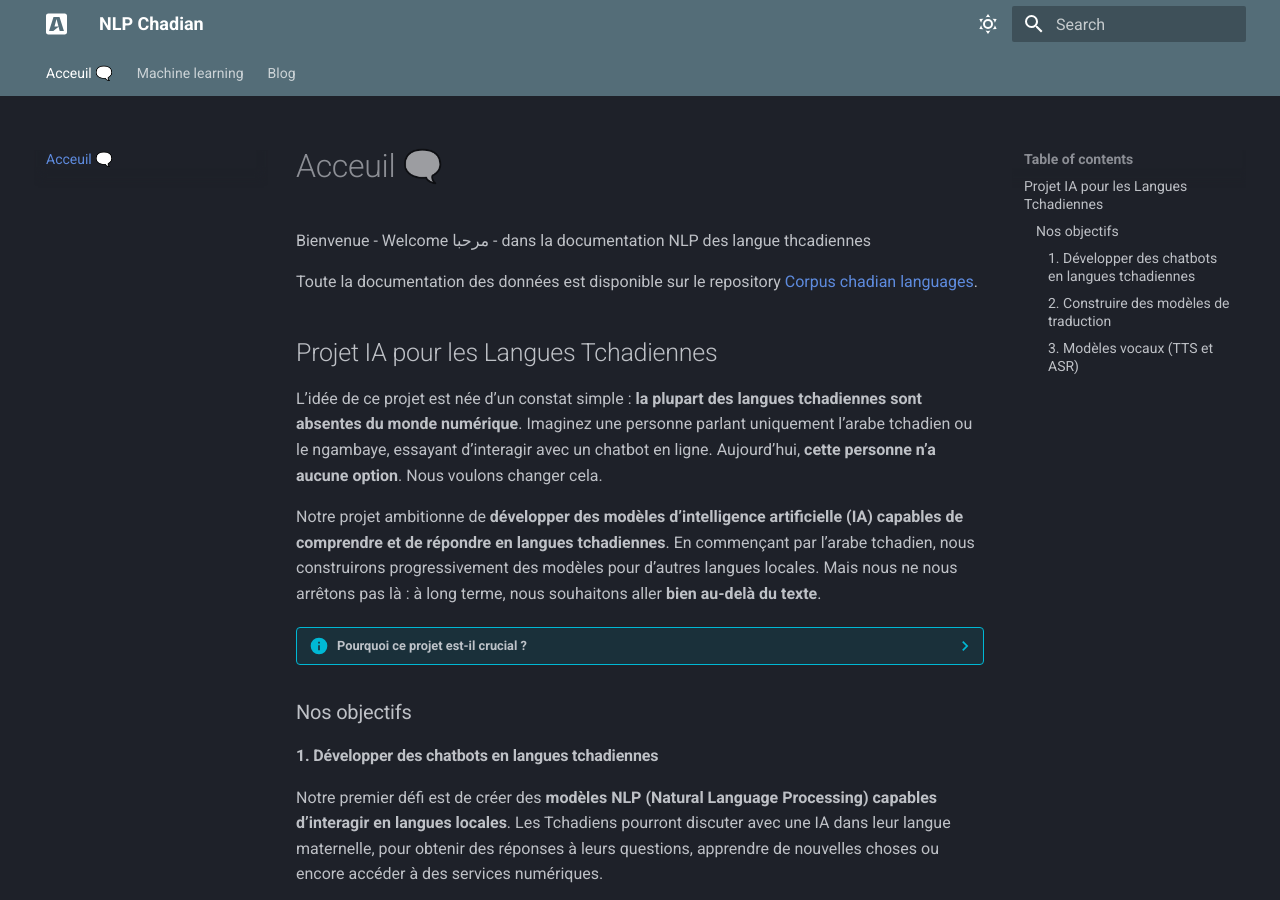
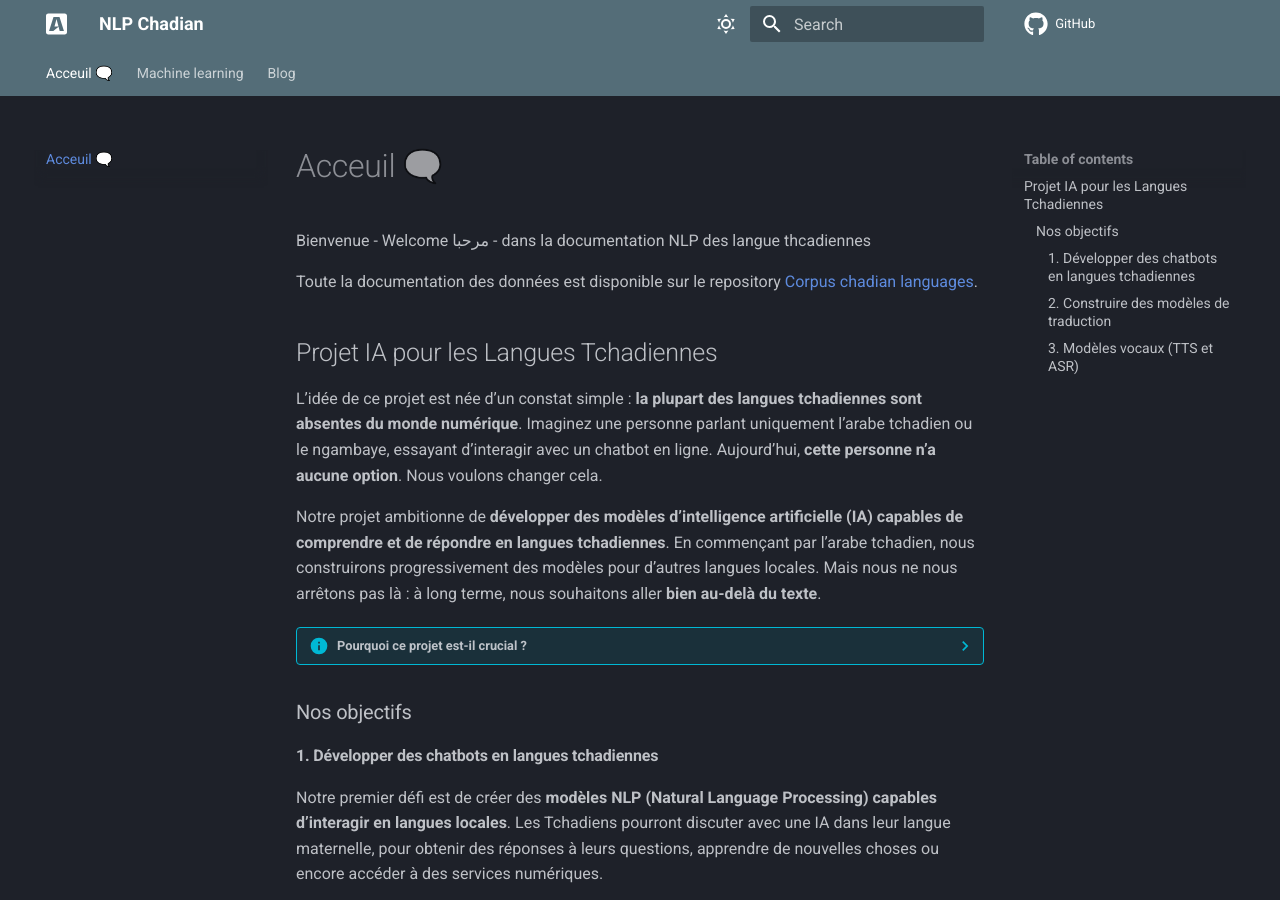
Before and after one commit to abdelazizharane/docnlpChad, an MkDocs documentation site: the page built from docs/index.md, in a window 1280 px wide and 900 px high. Built offline with MkDocs 1.6.1 and Material for MkDocs 9.7.7, drawn with Linux system fonts in a browser that asks for light colours; comment, search, counter and statistics services are not loaded.

Commit message:
Ajout d'article 2

```diff
--- a/mkdocs.yml
+++ b/mkdocs.yml
@@ -1,11 +1,15 @@
 site_name: NLP Chadian
-site_url: https://abdelazizharane.github.io/docnlpChad/
-site_description: NLP est un projet personnel que je mène pour vous embarger dans le NLP des langues locales
+site_url: https://mydomain.org/mysite
+site_description: NLP Chadian est un projet portant sur les langues locales du Tchad. Il a pour objectif de promouvoir les langues locales du Tchad en les rendant accessibles à tous.
+repo_url: https://github.com/abdelazizharane/Corpus-Chadian-Languages
 theme:
   name: material
   icon:
     logo: fontawesome/brands/buysellads #:simple-htop: :simple-htmx:
 #  logo: assets/logoNLPChadianlanguages.png
+    favicon: fontawesome/brands/buysellads # Ajout de favicon
+    touchicon: fontawesome/brands/buysellads # Ajout de touchicon
+    repo: fontawesome/brands/github # Ajout de repo
   ######### AJout de footer
   features:
     - navigation.footer
@@ -42,7 +46,8 @@
 plugins:
   - search
   - blog
-
+  - git-revision-date-localized:
+      enable_creation_date: true
 #nav:
  # - Accueil: index.md
  # - Blog: blog.md
```
